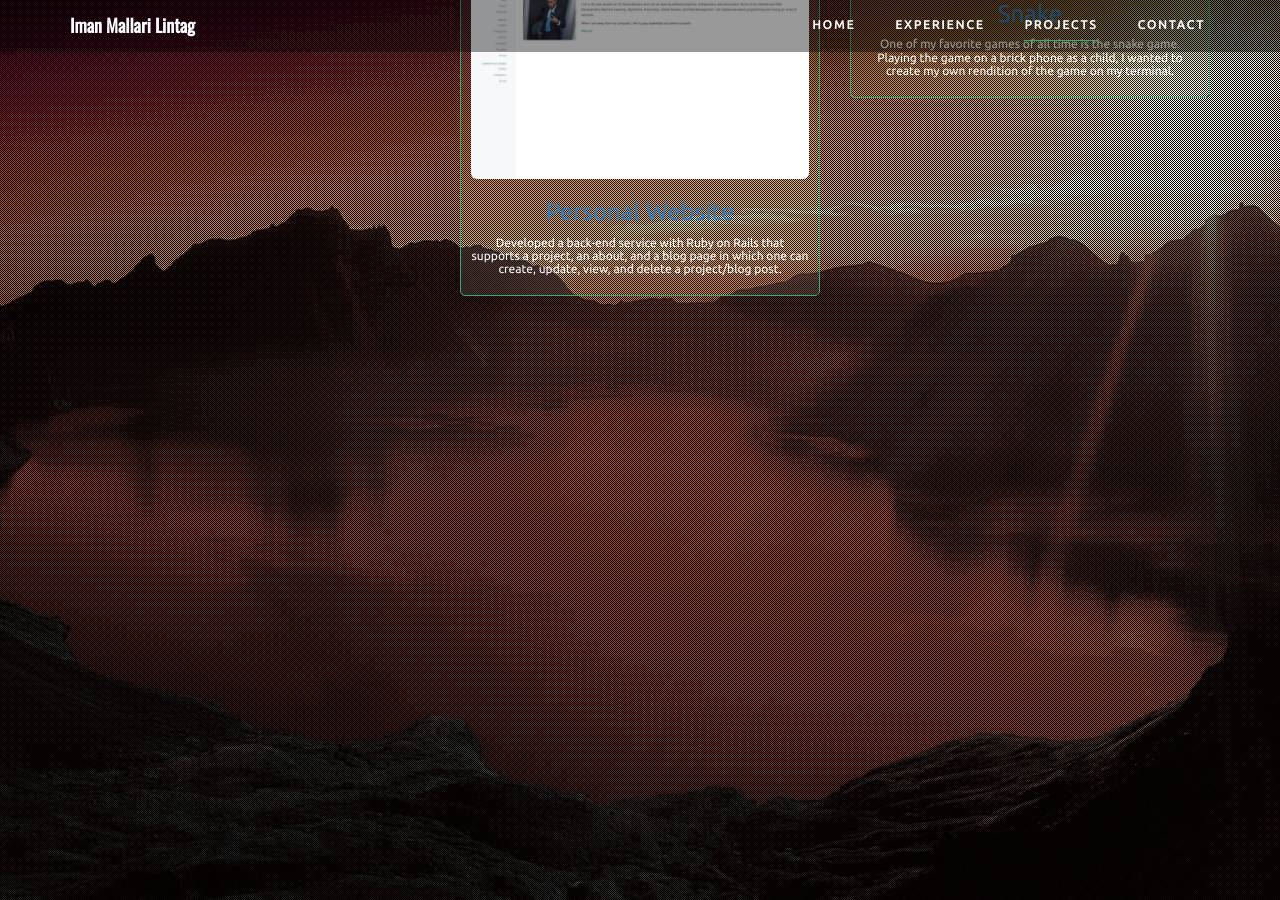
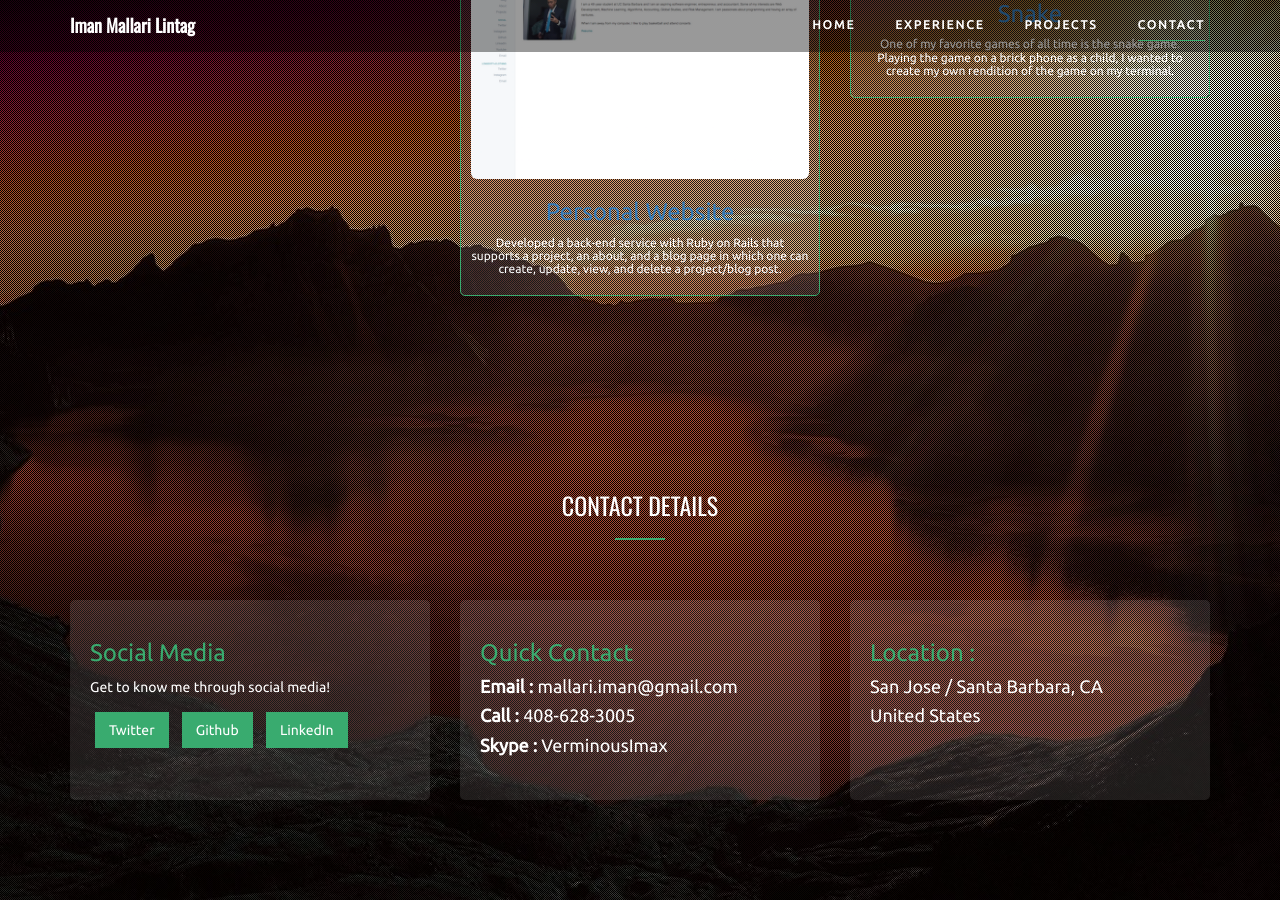
Before and after one commit to imanlintag/imanlintag.github.io, a Jekyll site: the page built from index.md, in a window 1280 px wide and 900 px high, scrolled down 2225 px. Built offline with Jekyll 4.4.1, drawn with Linux system fonts in a browser that asks for light colours; before the commit the page ends 2637 px from its top, so only the background shows below that.

Commit message:
Created contact section

```diff
--- a/_layouts/default.html
+++ b/_layouts/default.html
@@ -113,6 +113,7 @@
 								• Created the knowledge base/FAQ blog section in Ruby on Rails<br>
 								• Assisted on front-end development on Home Savi’s landing page, blog, and workflows with HTML, CSS, JavaScript<br>
 							</p>
+						</div>
 					</div>
 				</div>
 			</div>
@@ -170,7 +171,7 @@
 						</div>
 					</div>
 
-					<div class="col-xs-12 col-sm-4 col-md-4 col-lg-4 ruby html css ruby">
+					<div class="col-xs-12 col-sm-4 col-md-4 col-lg-4 javascript ruby html css ruby">
 						<div class="projects-wrapper">
 							<a class="fancybox-media" title="User Movie Review Website" href="assets/img/portfolio/4.jpg">
 								<img src="assets/img/portfolio/4.jpg" class="img-responsive img-rounded" alt="" /></a>
@@ -201,6 +202,52 @@
 		</section>
 		<!--PROJECTS SECTION END-->
 
+		<!--CONTACT SECTION START-->
+		<section id="contact" >
+			<div class="container">
+				<div class="row text-center header animate-in" data-anim-type="fade-in-up">
+					<div class="col-xs-12 col-sm-12 col-md-12 col-lg-12">
+						<h3>Contact Details</h3><hr />
+					</div>
+				</div>
+
+				<div class="row animate-in" data-anim-type="fade-in-up">
+					<div class="col-xs-12 col-sm-4 col-md-4 col-lg-4">
+						<div class="contact-wrapper">
+							<h3>Social Media</h3>
+								<p>
+								Get to know me through social media!
+								</p>
+
+							<div class="social-below">
+								<a href="https://twitter.com/imanlintag/" class="btn button-custom btn-custom-two" > Twitter</a>
+								<a href="https://github.com/imanlintag" class="btn button-custom btn-custom-two" > Github</a>
+								<a href="https://www.linkedin.com/in/iman-mallari-lintag-521b17117/" class="btn button-custom btn-custom-two" > LinkedIn</a>
+							</div>
+						</div>
+					</div>
+
+					<div class="col-xs-12 col-sm-4 col-md-4 col-lg-4">
+						<div class="contact-wrapper">
+							<h3>Quick Contact</h3>
+							<h4><strong>Email : </strong> mallari.iman@gmail.com </h4>
+							<h4><strong>Call : </strong> 408-628-3005 </h4>
+							<h4><strong>Skype : </strong> VerminousImax </h4>
+						</div>
+					</div>
+
+					<div class="col-xs-12 col-sm-4 col-md-4 col-lg-4">
+						<div class="contact-wrapper">
+							<h3>Location : </h3>
+							<h4>San Jose / Santa Barbara, CA </h4>
+							<h4>United States</h4>
+						</div>
+					</div>
+				</div>
+			</div>
+		</section>
+		<!--CONTACT SECTION END-->
+
 		{ content }}
 
 		<!-- JAVASCRIPT FILES PLACED AT THE BOTTOM TO REDUCE THE LOADING TIME -->
```
Also changed, not shown: assets/img/3.jpg, 3 other files.
